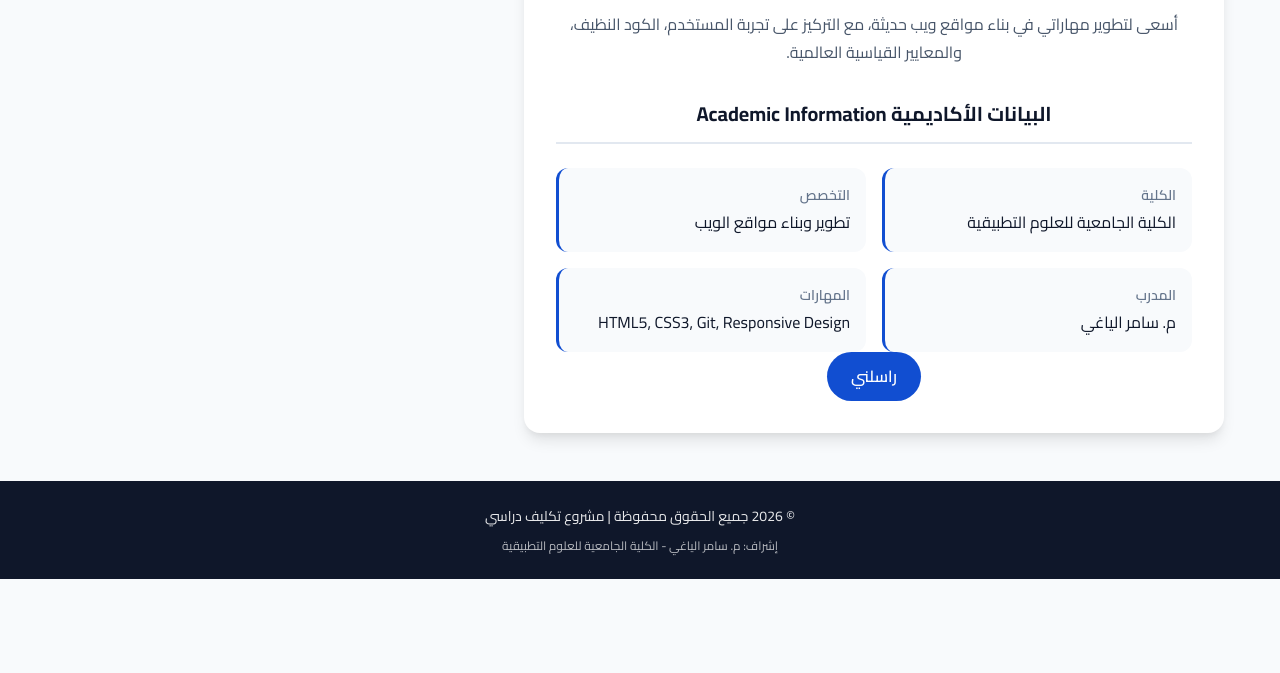
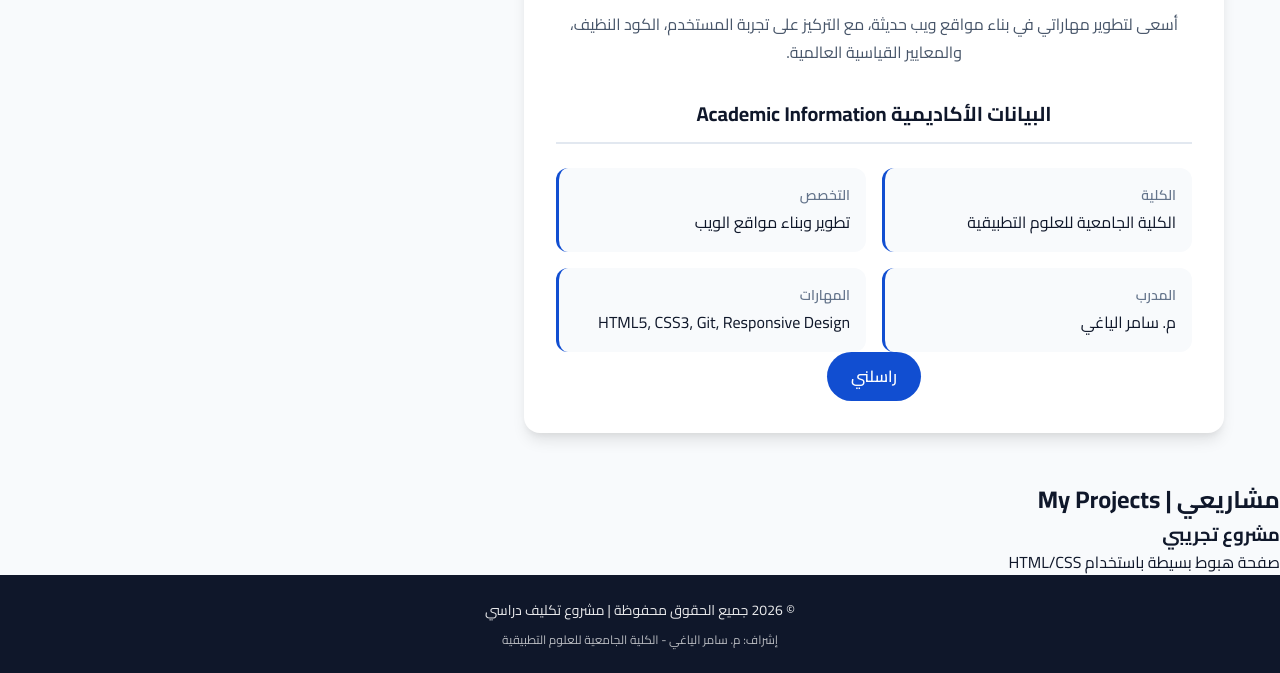
Before and after one commit to malnonuno-spec/github-training-project, a plain HTML site: page index.html in a window 1280 px wide. Shown: the part 243-916 px from the top of the page. Before the commit the page ends 822 px from the top, so only its background shows below. Drawn offline with Linux system fonts and the light colour scheme.

Commit message:
feat: add projects section to showcase work

```diff
--- a/index.html
+++ b/index.html
@@ -151,6 +151,16 @@
         </div>
     </main>
 
+        <section class="projects-section" id="projects">
+        <h2>مشاريعي | My Projects</h2>
+        <div class="projects-grid">
+            <article class="project-card">
+                <h3>مشروع تجريبي</h3>
+                <p>صفحة هبوط بسيطة باستخدام HTML/CSS</p>
+            </article>
+        </div>
+    </section>
+
     <!-- ===================== FOOTER SECTION ===================== -->
     <!-- Semantic footer with copyright and academic attribution -->
     <footer class="footer" role="contentinfo">
```
